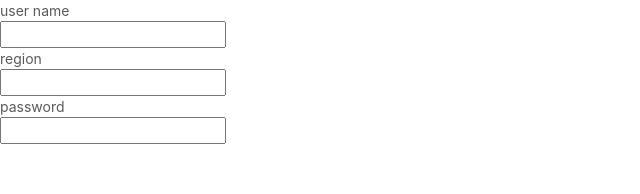
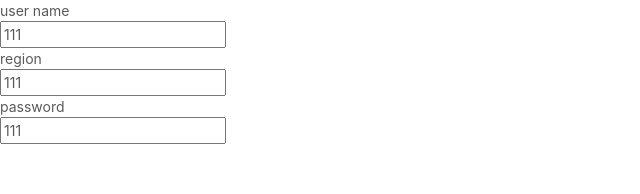
Before and after one commit to YeWills/react-redux-hooks-demo, a React app: page / in a window 1280 px wide. Shown: the top 194 px of the page, without its empty margins (0-640 px from the left). Built offline with nearby package versions, Linux system fonts and the light colour scheme.

Commit message:
form 的filed value 与 setvalue 设计好

```diff
--- a/src/components/EnForm/EInput/EInput.js
+++ b/src/components/EnForm/EInput/EInput.js
@@ -1,6 +1,20 @@
 import React, { useState } from 'react';
 import { useSelector, useDispatch } from 'react-redux';
 
-export default function EInput() {
-  return <input />;
+export default function EInput(props) {
+  const { value, onChange: propsOnChange } = props;
+  const [a, seta] = useState(1)
+console.log(value)
+console.log(props.formValue)
+  return (
+    <input
+      value={value}
+      onChange={(e) => {
+        propsOnChange(e.target.value);
+      }}
+    //   onChange={(e) => {
+    //     seta(e.target.value);
+    //   }}
+    />
+  );
 }
--- a/src/components/EnForm/EnForm.js
+++ b/src/components/EnForm/EnForm.js
@@ -1,4 +1,4 @@
-import React, { useState } from 'react';
+import React, { useState, useRef, useEffect } from 'react';
 import { useSelector, useDispatch } from 'react-redux';
 import EInput from './EInput/EInput';
 import './style.less';
@@ -10,13 +10,24 @@ const Comp = {
 export default function EnForm(props) {
   const { config } = props;
   console.log(config);
+//   const formValue = useRef({});
+  useEffect((t) => {
+    config.fields;
+  }, []);
+  const [formValue, setValue] = useState(() => {
+    return config.fields.reduce((newValue, item) => {
+      const { name, defaultValue } = item;
+      newValue[name] = defaultValue;
+      return newValue;
+    }, {});
+  });
   const content = config.fields.map((field) => {
-    console.log(field);
     const TypeField = Comp[field.type];
+    const { name } = field;
     return (
       <div key={field.name} className="field-cell">
         <span className="field-title">{field.title}</span>
-        <div className="field-value"><TypeField /></div>
+        <div className="field-value"><TypeField formValue={formValue} value={formValue[field.name]} onChange={(value) => { setValue({ ...formValue, [name]: value }); }} /></div>
       </div>
     );
   });
--- a/src/view/form.config.js
+++ b/src/view/form.config.js
@@ -1,9 +1,13 @@
-export default {
+
+const formConfig = {
   fields: [
-    { name: 'useName', title: 'user name', type: 'input', required: true },
+    { name: 'useName',
+    defaultValue:'111',
+    title: 'user name', type: 'input', required: true },
     { name: 'region',
       title: 'region',
       type: 'select',
+      defaultValue:'111',
       options: [{
         lable: 'china',
         value: 'china',
@@ -16,6 +20,8 @@ export default {
       }],
       required: true
     },
-    { name: 'passWord', title: 'password', type: 'input', rule: (e) => e.length > 6 },
+    { name: 'passWord', defaultValue:'111', title: 'password', type: 'input', rule: (e) => e.length > 6 },
   ],
 };
+
+export default formConfig;
```
Also changed, not shown: .eslintrc.json.
